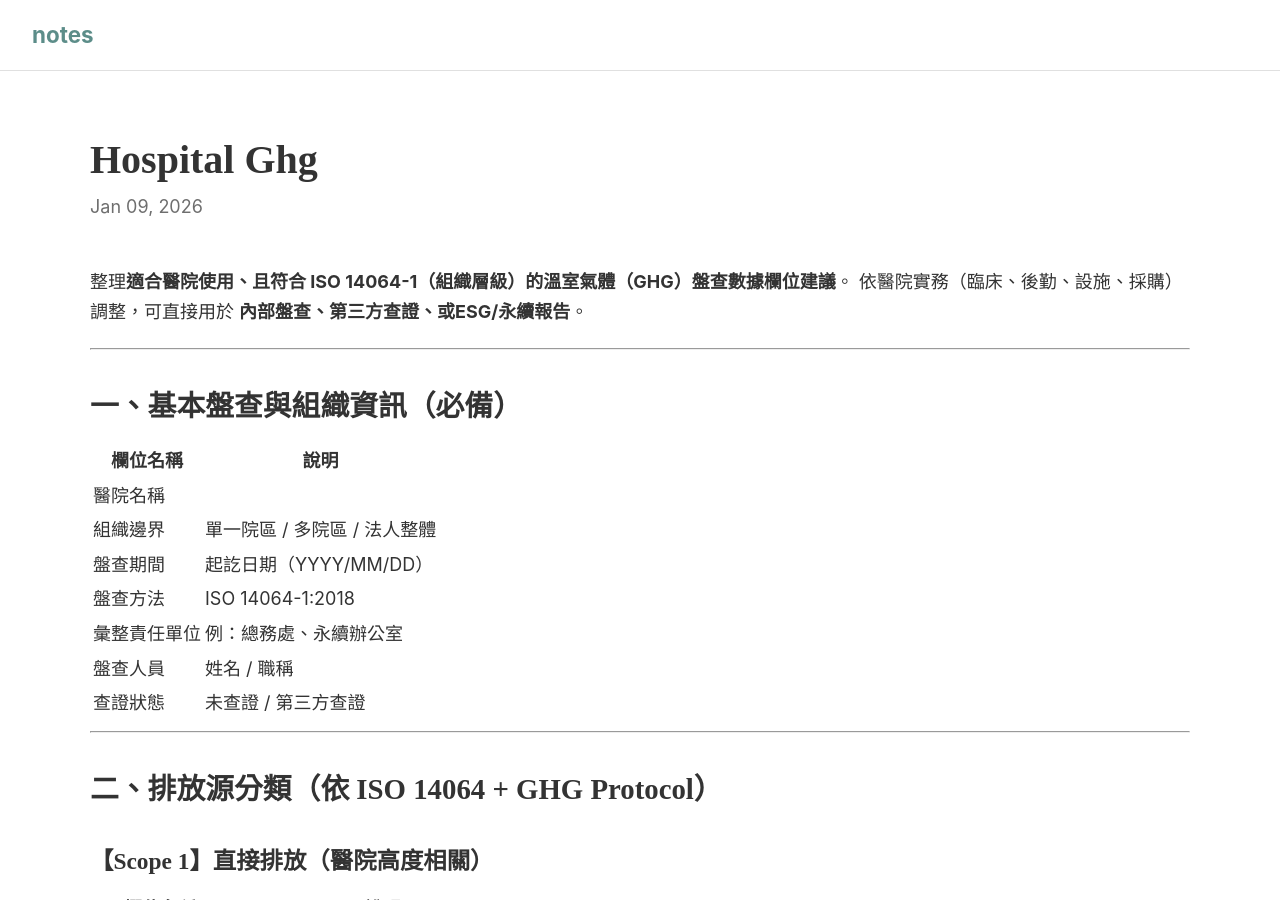
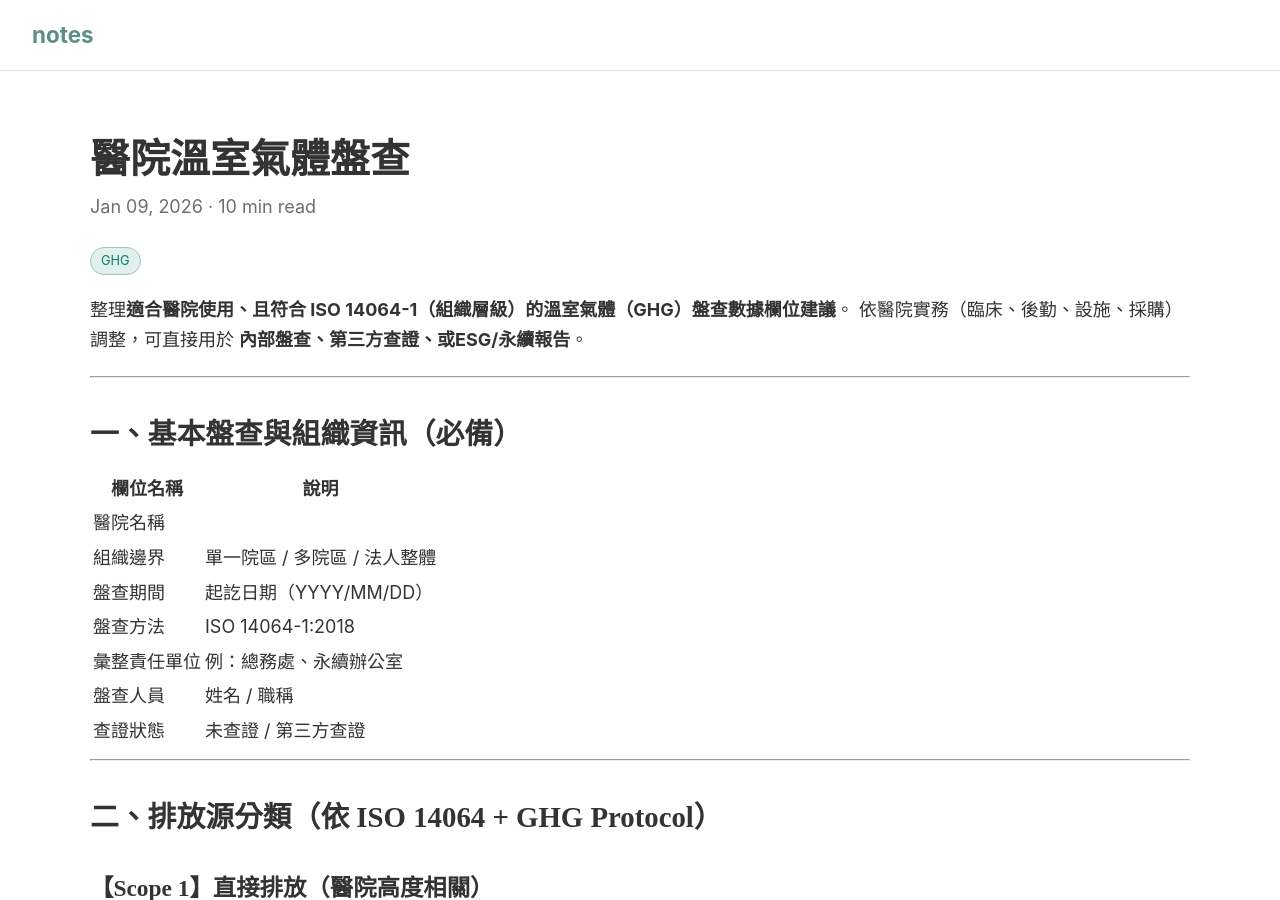
Before and after one commit to linjose/notes, a Jekyll site: the page built from _posts/2026-01-09-hospital-ghg.md, in a window 1280 px wide and 900 px high. Built offline with Jekyll 4.4.1, drawn with Linux system fonts in a browser that asks for light colours; our own code applies the rules of GitHub Pages for plain Markdown files.

Commit message:
Update 2026-01-09-hospital-ghg.md

```diff
--- a/_posts/2026-01-09-hospital-ghg.md
+++ b/_posts/2026-01-09-hospital-ghg.md
@@ -1,4 +1,11 @@
-
+---
+layout: post
+title: 醫院溫室氣體盤查
+date: 2026-01-09
+reading_time: 10 min read
+tags: [GHG]
+excerpt:
+---
 
 整理**適合醫院使用、且符合 ISO 14064-1（組織層級）的溫室氣體（GHG）盤查數據欄位建議**。
 依醫院實務（臨床、後勤、設施、採購）調整，可直接用於 **內部盤查、第三方查證、或ESG/永續報告**。
```
